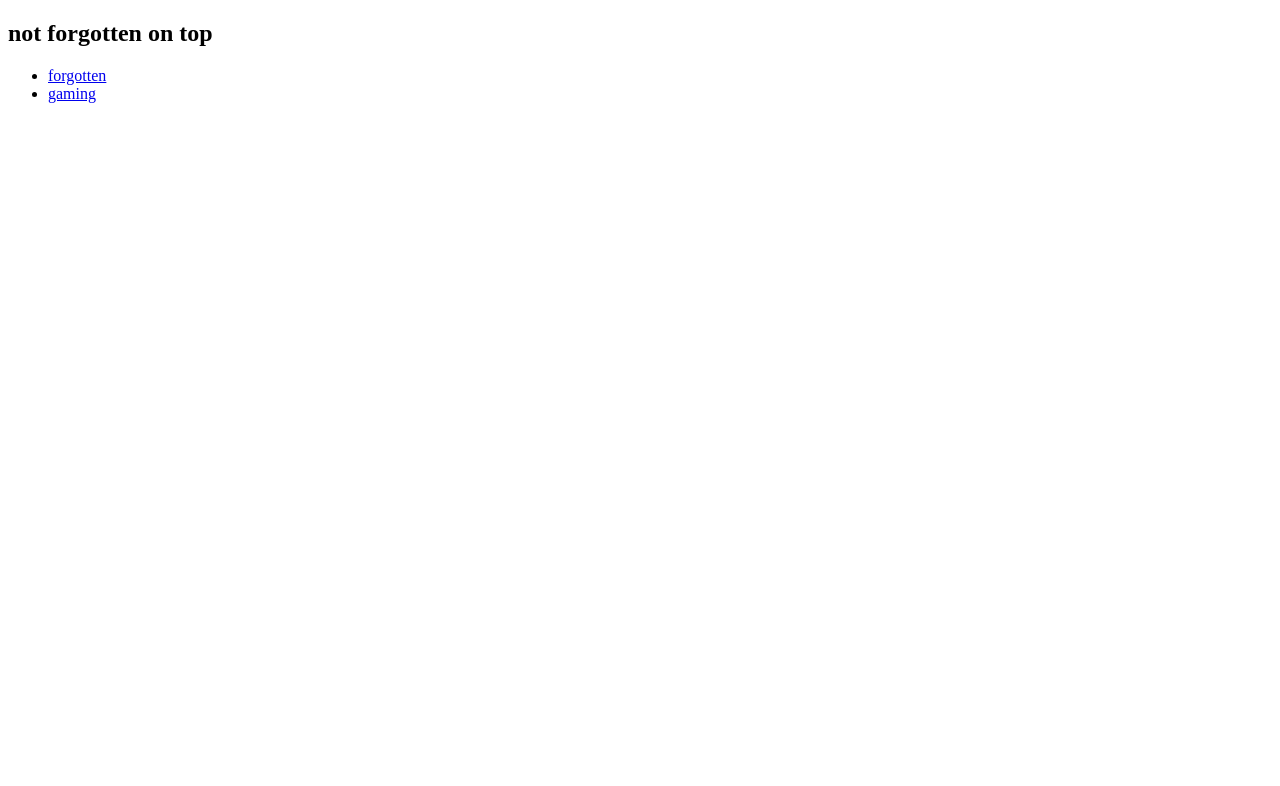
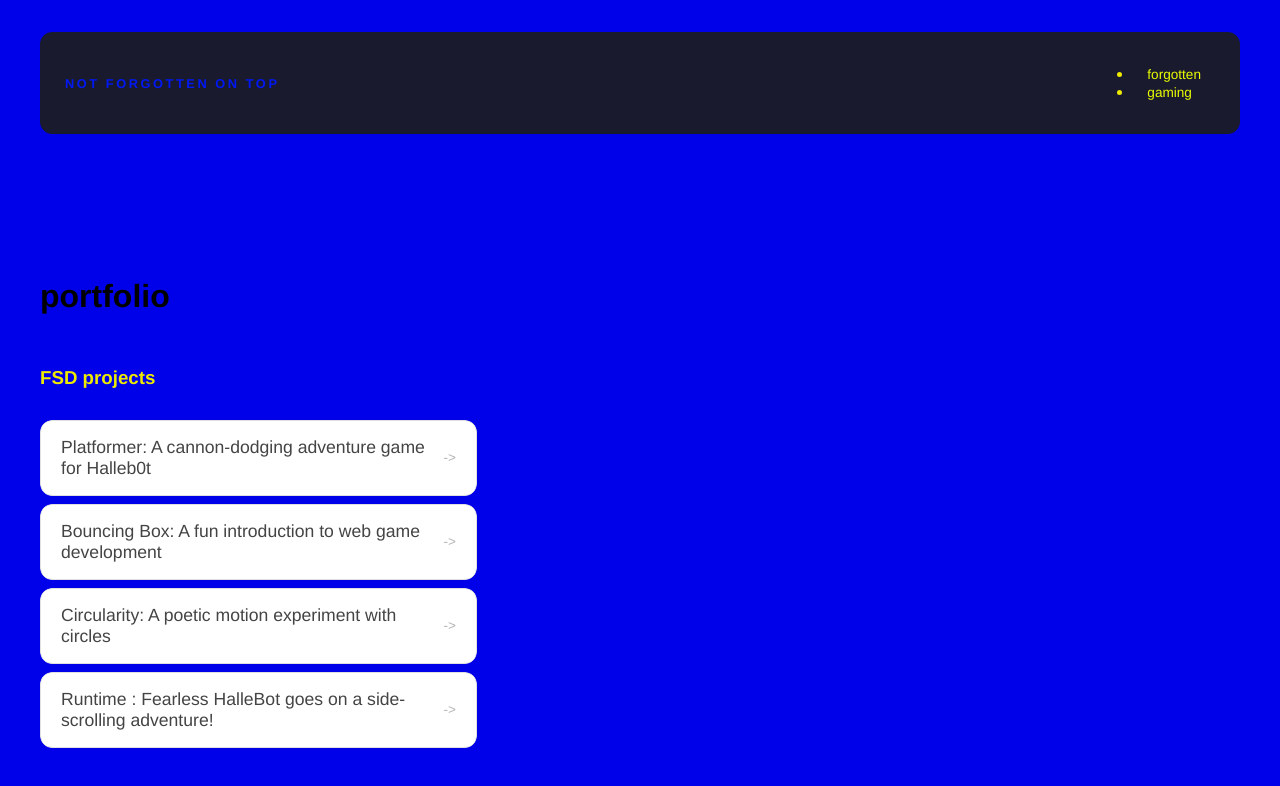
Before and after one commit to devonbriscoe-gif/devonbriscoe-gif.github.io, a plain HTML site: page portfolio.html in a window 1280 px wide. Drawn offline with Linux system fonts and the light colour scheme.

Commit message:
portfolio page done for website

```diff
--- a/portfolio.html
+++ b/portfolio.html
@@ -1,6 +1,13 @@
 <!DOCTYPE html>
 <html>
 <head>
+  <head>
+  <title>not forgotten on top </title>
+  <link rel="stylesheet" href="style.css" />
+</head>
+
+
+
   <title> Not forgotten</title>
 </head>
 <body>
@@ -23,6 +30,33 @@
 
 </nav>
 <main>
+  <div class="content">
+    <h1>portfolio</h1>
+    <h3>FSD projects</h3>
+    <ul id="portfolio">
+      <li>
+  <a href="fsd-projects/platformer/">Platformer: A cannon-dodging adventure game for Halleb0t</a>
+</li>
+<li>
+  <a href="fsd-projects/bouncing-box/">Bouncing Box: A fun introduction to web game development</a>
+</li>
+<li>
+  <a href="fsd-projects/circularity/">Circularity: A poetic motion experiment with circles</a>
+</li>
+<li>
+ <a href="fsd-projects/runtime/">Runtime : Fearless HalleBot goes on a side-scrolling adventure!</a>
+</li>
+
+
+    </ul>
+    <!--asd projects will go here-->
+
+
+
+
+
+
+  </div>
 
 </main>
 
--- a/style.css
+++ b/style.css
@@ -196,3 +196,56 @@
   transform: translateY(-4px);
   box-shadow: 0 16px 40px rgba(0, 0, 0, 0.18);
 }
+
+/* Portfolio styles */
+.content h1 {
+  color: black;
+}
+
+#portfolio {
+  list-style: none;
+  margin: 0;
+  padding: 0;
+  width: 100%;
+  display: flex;
+  flex-direction: column;
+  gap: 8px;
+}
+
+#portfolio li {
+  border-radius: 12px;
+  overflow: hidden;
+}
+
+#portfolio a {
+  display: flex;
+  justify-content: space-between;
+  align-items: center;
+  text-decoration: none;
+  color: #444;
+  padding: 16px 20px;
+  font-size: 1.1rem;
+  font-weight: 500;
+  background: #fff;
+  border: 1px solid #e0e0e0;
+  border-radius: 12px;
+  transition: background 0.25s ease, color 0.25s ease, transform 0.25s ease;
+}
+
+#portfolio a:hover {
+  background: #000;
+  color: #fff;
+  transform: translateX(4px);
+}
+
+#portfolio a::after {
+  content: "->";
+  font-size: 0.85rem;
+  opacity: 0.4;
+  transition: opacity 0.25s ease;
+  white-space: nowrap;
+}
+
+#portfolio a:hover::after {
+  opacity: 1;
+}
```
